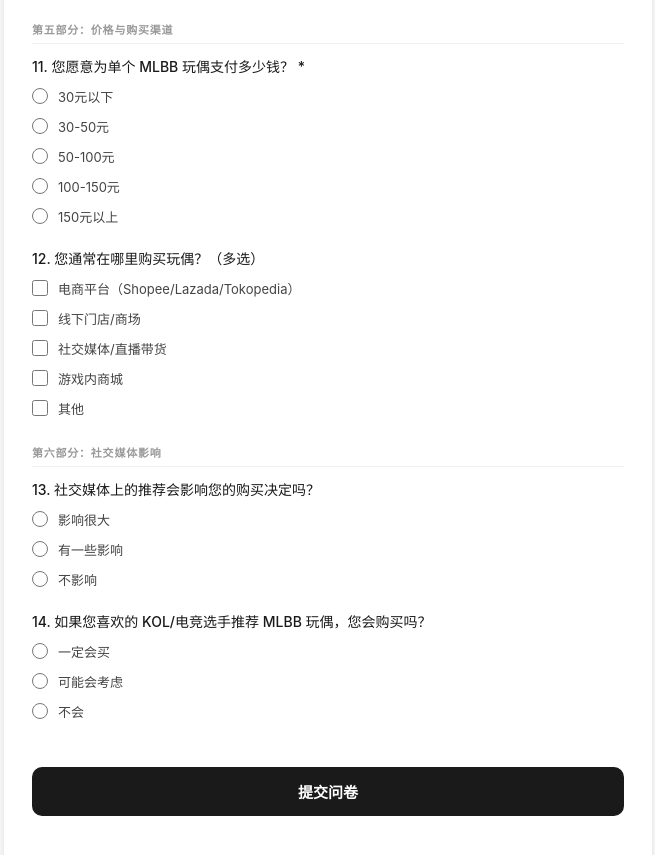
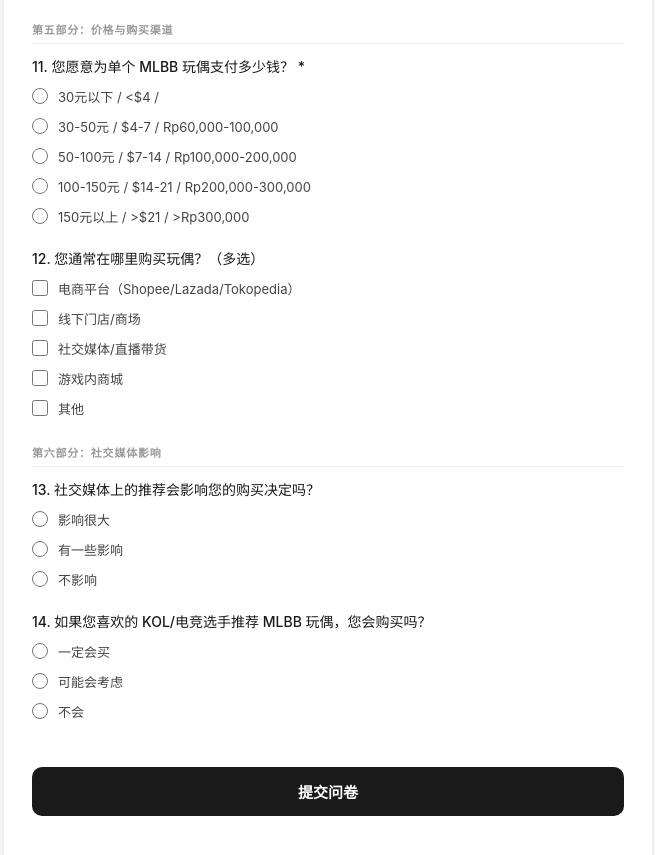
Before and after one commit to hy441312186-droid/mlbb-survey, a plain HTML site: page index.html in a window 1280 px wide. Shown: the part 1930-2785 px from the top of the page, without its empty margins (312-967 px from the left). Drawn offline with Linux system fonts and the light colour scheme.

Commit message:
Update index.html

```diff
--- a/index.html
+++ b/index.html
@@ -71,7 +71,7 @@
     q8:'8. 您更喜欢哪种风格的玩偶设计？', q8o:['Q版可爱风格','写实还原风格','潮流酷感风格','简约抽象风格'],
     q9:'9. 您喜欢什么尺寸的玩偶？（多选）', q9o:['10-15cm 小挂件','20-25cm 便携款','30cm以上 大号'],
     q10:'10. 您更喜欢什么样的 MLBB 英雄形象？（多选）', q10o:['可爱的','酷的','我常用的英雄','皮肤最好看的','强力/胜率高的'],
-    q11:'11. 您愿意为单个 MLBB 玩偶支付多少钱？ *', q11o:['30元以下','30-50元','50-100元','100-150元','150元以上'],
+    q11:'11. 您愿意为单个 MLBB 玩偶支付多少钱？ *', q11o:['30元以下 / <$4 / <Rp60,000','30-50元 / $4-7 / Rp60,000-100,000','50-100元 / $7-14 / Rp100,000-200,000','100-150元 / $14-21 / Rp200,000-300,000','150元以上 / >$21 / >Rp300,000'],
     q12:'12. 您通常在哪里购买玩偶？（多选）', q12o:['电商平台（Shopee/Lazada/Tokopedia）','线下门店/商场','社交媒体/直播带货','游戏内商城','其他'],
     q13:'13. 社交媒体上的推荐会影响您的购买决定吗？', q13o:['影响很大','有一些影响','不影响'],
     q14:'14. 如果您喜欢的 KOL/电竞选手推荐 MLBB 玩偶，您会购买吗？', q14o:['一定会买','可能会考虑','不会'],
@@ -97,7 +97,7 @@
     q8:'8. Which design style do you prefer?', q8o:['Chibi/Cute style','Realistic style','Trendy/Cool style','Minimalist/Abstract style'],
     q9:'9. What size do you prefer? (multi-select)', q9o:['Keychain size: 10-15cm','Portable size: 20-25cm','Large size: 30cm+'],
     q10:'10. What hero style do you prefer? (multi-select)', q10o:['Cute','Cool','Heroes I often use','Best-looking skins','Powerful/High win rate'],
-    q11:'11. How much would you pay per plush toy? *', q11o:['Below 30 yuan','30-50 yuan','50-100 yuan','100-150 yuan','Above 150 yuan'],
+    q11:'11. How much would you pay per plush toy? *', q11o:['<$4 / <30 yuan / <Rp60,000','$4-7 / 30-50 yuan / Rp60,000-100,000','$7-14 / 50-100 yuan / Rp100,000-200,000','$14-21 / 100-150 yuan / Rp200,000-300,000','>$21 / >150 yuan / >Rp300,000'],
     q12:'12. Where do you usually buy plush toys? (multi-select)', q12o:['E-commerce (Shopee/Lazada/Tokopedia)','Physical stores/Malls','Social media/Live shopping','In-game store','Other'],
     q13:'13. Do social media recommendations affect your buying decisions?', q13o:['Very influential','Somewhat influential','Not influential at all'],
     q14:'14. Would you buy if recommended by a KOL/esports player?', q14o:['Definitely would buy','Might consider','Would not buy'],
@@ -123,7 +123,7 @@
     q8:'8. Gaya desain boneka mana yang Anda sukai?', q8o:['Gaya Chibi/Lucu','Gaya Realistis','Gaya Trendi/Keren','Gaya Minimalis/Abstrak'],
     q9:'9. Ukuran boneka apa yang Anda sukai? (pilih beberapa)', q9o:['Ukuran gantungan: 10-15cm','Ukuran portabel: 20-25cm','Ukuran besar: 30cm+'],
     q10:'10. Gaya hero seperti apa yang Anda sukai? (pilih beberapa)', q10o:['Lucu','Keren','Hero yang sering saya pakai','Skin paling bagus','Kuat/Tingkat menang tinggi'],
-    q11:'11. Berapa yang bersedia Anda bayarkan per boneka? *', q11o:['Di bawah 30 yuan','30-50 yuan','50-100 yuan','100-150 yuan','Di atas 150 yuan'],
+    q11:'11. Berapa yang bersedia Anda bayarkan per boneka? *', q11o:['<Rp60,000 / <$4 / <30 yuan','Rp60,000-100,000 / $4-7 / 30-50 yuan','Rp100,000-200,000 / $7-14 / 50-100 yuan','Rp200,000-300,000 / $14-21 / 100-150 yuan','>Rp300,000 / >$21 / >150 yuan'],
     q12:'12. Di mana biasanya Anda membeli boneka? (pilih beberapa)', q12o:['E-commerce (Shopee/Lazada/Tokopedia)','Toko fisik/Mall','Media sosial/Live shopping','Toko dalam game','Lainnya'],
     q13:'13. Apakah rekomendasi di media sosial memengaruhi keputusan pembelian Anda?', q13o:['Sangat berpengaruh','Sedikit berpengaruh','Tidak berpengaruh'],
     q14:'14. Jika direkomendasikan oleh KOL/pemain esports, apakah Anda akan membeli?', q14o:['Pasti akan beli','Mungkin akan pertimbangkan','Tidak akan beli'],
```
